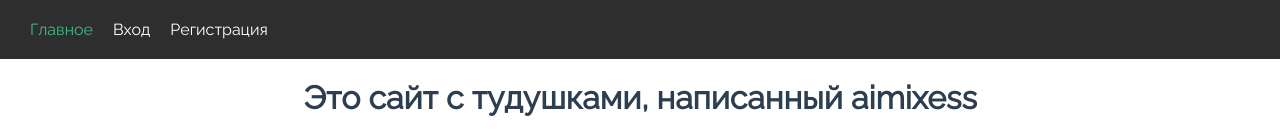
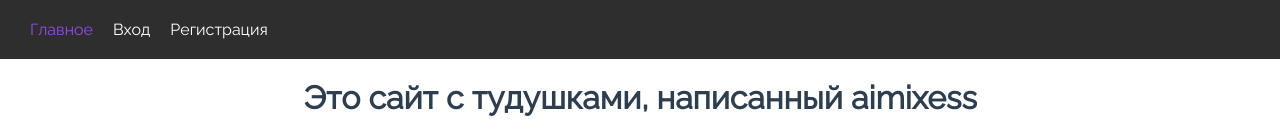
Before and after one commit to a1mix/todo, a Vue app: page / in a window 1280 px wide. Shown: the top 133 px of the page. Built offline with nearby package versions, Linux system fonts and the light colour scheme.

Commit message:
last changes before merge to master

```diff
--- a/src/App.vue
+++ b/src/App.vue
@@ -75,7 +75,7 @@ nav a {
 }
 
 nav a.router-link-exact-active {
-  color: #42b983;
+  color: #974ae4;
 }
 
 .exitBtn {
--- a/src/components/TodoForm.vue
+++ b/src/components/TodoForm.vue
@@ -12,7 +12,6 @@
 </template>
 
 <script>
-
 export default {
     props: [],
     data() {
@@ -37,7 +36,6 @@ export default {
 </script>
 
 <style scoped>
-
 .todoForm {
     display: flex;
     align-items: center;
--- a/src/components/TodoList.vue
+++ b/src/components/TodoList.vue
@@ -33,6 +33,7 @@ export default {
         TodoItem
     },
     methods: {
+
     }
 }
 </script>
--- a/src/components/UI/DialogWindow.vue
+++ b/src/components/UI/DialogWindow.vue
@@ -1,6 +1,6 @@
 <template>
   <div v-if="show" @click.stop="hideDialog" class="dialogWindow">
-    <div @click.stop class="content"><slot class="dialogSlot"> </slot></div>
+    <div @click.stop class="content"><slot class="dialogSlot"></slot></div>
   </div>
 </template>
 
@@ -40,10 +40,7 @@ methods: {
   justify-content: center;
 
 }
-
 input {
   width: 90%;
 }
-
-
 </style>
--- a/src/components/UI/StylizedButton.vue
+++ b/src/components/UI/StylizedButton.vue
@@ -17,6 +17,6 @@ export default {
 }
 .stylizedButton:hover {
   background: rgba(136, 135, 135, 0.376);
-  transition: 0.2s ;
+  transition: 0.2s;
 }
 </style>
--- a/src/views/AuthView.vue
+++ b/src/views/AuthView.vue
@@ -33,13 +33,15 @@ export default {
     }
   },
   methods: {
-    async authUser() {
-      try {
-        this.$emit('authUser', [this.login, this.password])
-      } catch (e) {
-        console.log(e.message)
-      }
-    }
+    // backend code
+
+    // async authUser() {
+    //   try {
+    //     this.$emit('authUser', [this.login, this.password])
+    //   } catch (e) {
+    //     console.log(e.message)
+    //   }
+    // }
   }
 }
 </script>
--- a/src/views/HomeView.vue
+++ b/src/views/HomeView.vue
@@ -4,7 +4,7 @@
    <br>
    <a href="https://github.com/a1mix/todo">
     <svg xmlns="http://www.w3.org/2000/svg" width="80px" height="80px" viewBox="0 0 16 16" fill="currentColor">
-      <path  d="M8 0C3.58 0 0 3.58 0 8c0 3.54 2.29 6.53 5.47 7.59.4.07.55-.17.55-.38 0-.19-.01-.82-.01-1.49-2.01.37-2.53-.49-2.69-.94-.09-.23-.48-.94-.82-1.13-.28-.15-.68-.52-.01-.53.63-.01 1.08.58 1.23.82.72 1.21 1.87.87 2.33.66.07-.52.28-.87.51-1.07-1.78-.2-3.64-.89-3.64-3.95 0-.87.31-1.59.82-2.15-.08-.2-.36-1.02.08-2.12 0 0 .67-.21 2.2.82.64-.18 1.32-.27 2-.27.68 0 1.36.09 2 .27 1.53-1.04 2.2-.82 2.2-.82.44 1.1.16 1.92.08 2.12.51.56.82 1.27.82 2.15 0 3.07-1.87 3.75-3.65 3.95.29.25.54.73.54 1.48 0 1.07-.01 1.93-.01 2.2 0 .21.15.46.55.38A8.012 8.012 0 0 0 16 8c0-4.42-3.58-8-8-8z"/>
+      <path d="M8 0C3.58 0 0 3.58 0 8c0 3.54 2.29 6.53 5.47 7.59.4.07.55-.17.55-.38 0-.19-.01-.82-.01-1.49-2.01.37-2.53-.49-2.69-.94-.09-.23-.48-.94-.82-1.13-.28-.15-.68-.52-.01-.53.63-.01 1.08.58 1.23.82.72 1.21 1.87.87 2.33.66.07-.52.28-.87.51-1.07-1.78-.2-3.64-.89-3.64-3.95 0-.87.31-1.59.82-2.15-.08-.2-.36-1.02.08-2.12 0 0 .67-.21 2.2.82.64-.18 1.32-.27 2-.27.68 0 1.36.09 2 .27 1.53-1.04 2.2-.82 2.2-.82.44 1.1.16 1.92.08 2.12.51.56.82 1.27.82 2.15 0 3.07-1.87 3.75-3.65 3.95.29.25.54.73.54 1.48 0 1.07-.01 1.93-.01 2.2 0 .21.15.46.55.38A8.012 8.012 0 0 0 16 8c0-4.42-3.58-8-8-8z"/>
     </svg>
   </a>
   </div>
--- a/src/views/RegistView.vue
+++ b/src/views/RegistView.vue
@@ -45,7 +45,6 @@ export default {
         passwordTrue() {
             if (this.password == this.repeatedPassword) {
                 return this.registBtn.opacity = 1
-
             }
             return this.registBtn.opacity = 0.3
         },
@@ -53,9 +52,13 @@ export default {
     },
     methods: {
         registUser() {
+            // example code
             console.log(this.login, this.password, this.repeatedPassword)
+
+            // backend code
         },
         checkLoginFromDb() {
+            // example code
             if (this.login != "aimixess" && this.login != "ramilka") {
                return this.loginIsUnique = true
             }
```
Also changed, not shown: src/components/UI/StylizedInput.vue (+6 -1 lines), 2 other files (tests, documents, lock files or other folders). Lines whose indentation alone changed are shown as unchanged.
